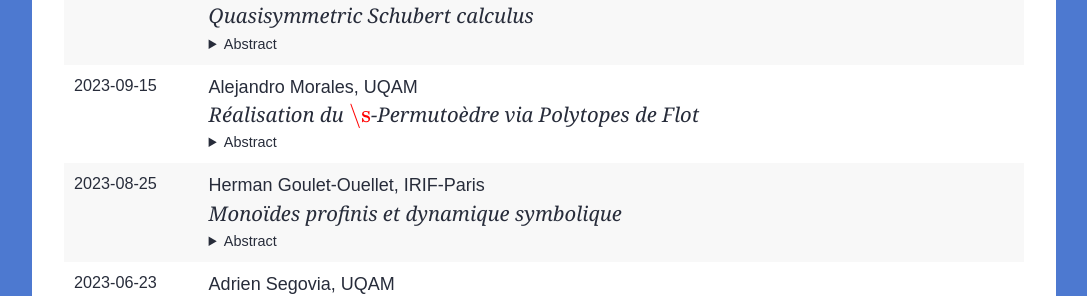
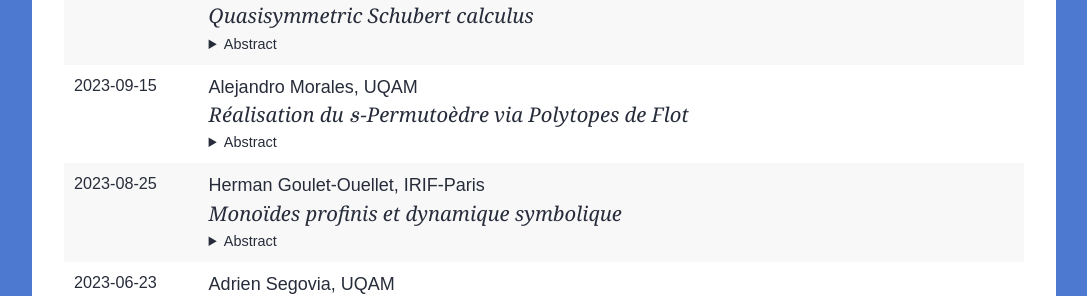
Before and after one commit to lacim-uqam/lacim-uqam.github.io, a Jekyll site: the page built from en/seminar.md, in a window 1280 px wide and 900 px high, scrolled down 4210 px. Shown: the part 164-460 px from the top of the window, without its empty margins (96-1183 px from the left). Built offline with Jekyll 4.4.1, drawn with Linux system fonts in a browser that asks for light colours; formulas are drawn with MathJax 3; our own code applies the rules of GitHub Pages for plain Markdown files.

```diff
--- a/_data/seminaire-historique.yml
+++ b/_data/seminaire-historique.yml
@@ -148,7 +148,7 @@
 
 - speaker: Alejandro Morales
   affiliation: UQAM
-  title: Réalisation du $\s$-Permutoèdre via Polytopes de Flot
+  title: Réalisation du $s$-Permutoèdre via Polytopes de Flot
   date: 2023-09-15
   abstract: >
 
```
